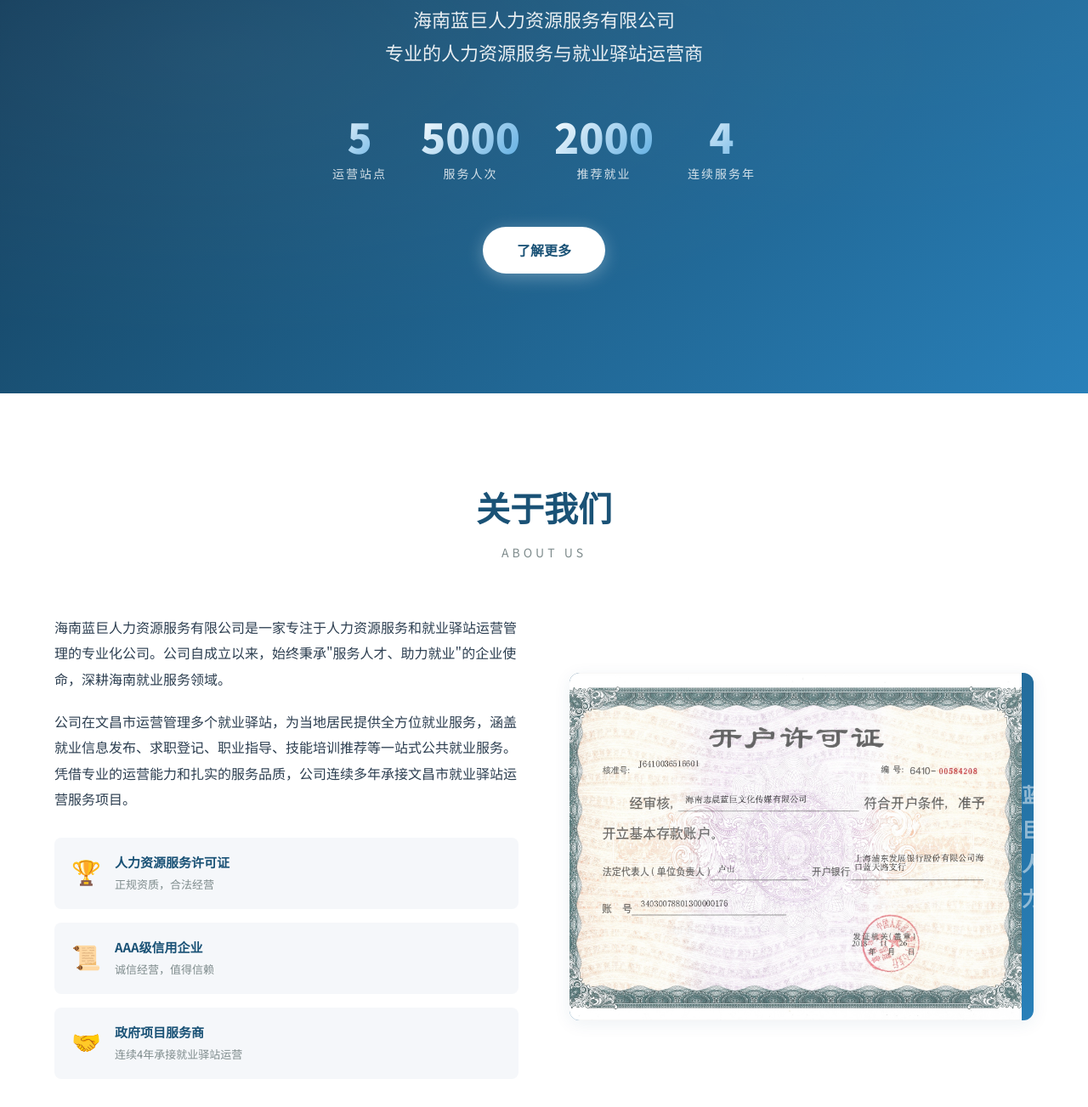
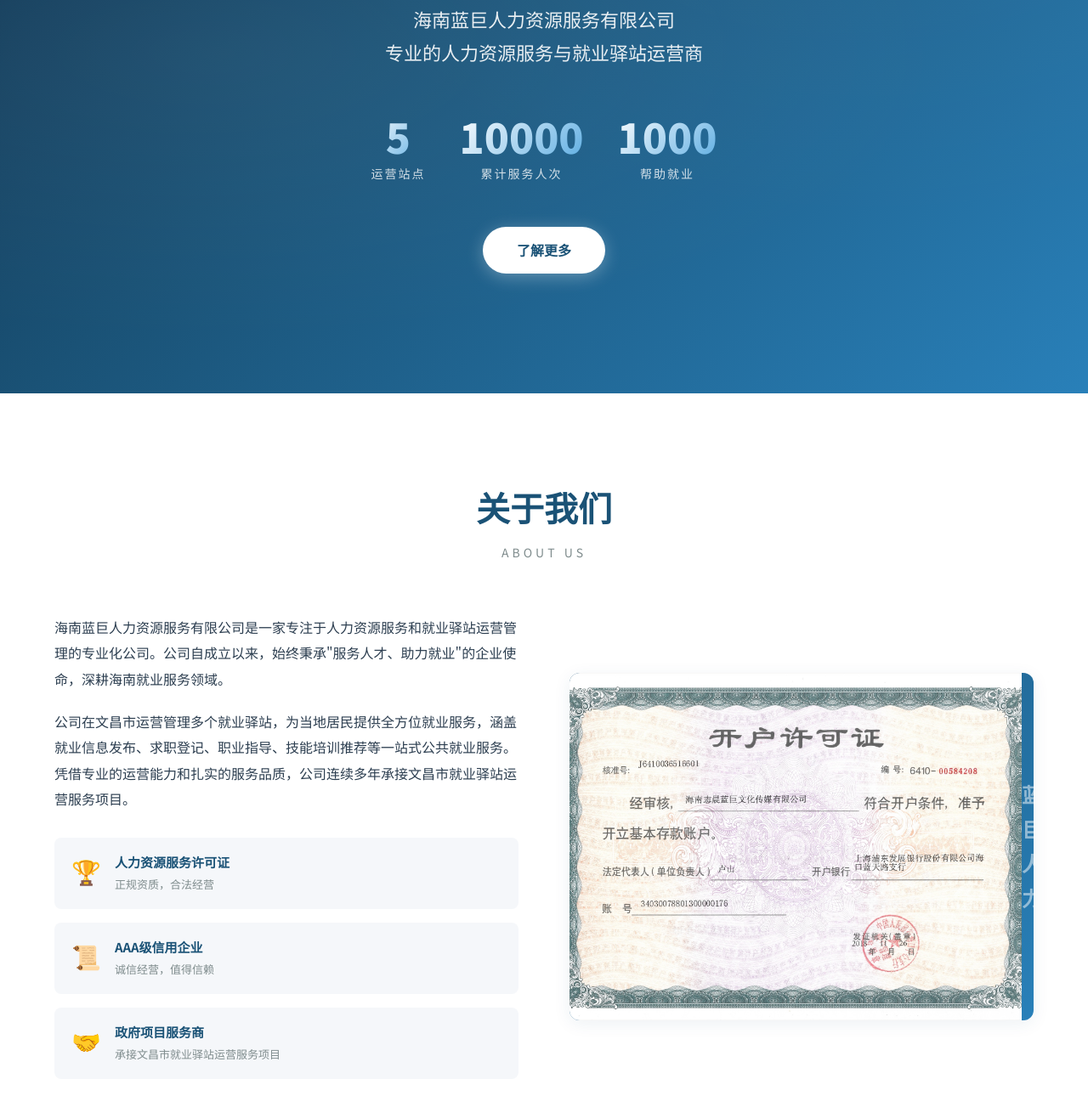
Before and after one commit to lushan888/lanjuhr, a plain HTML site: page index.html in a window 1280 px wide. Shown: the part 337-1640 px from the top of the page at 85% size. Drawn offline with Linux system fonts and the light colour scheme; files whose address does not match are found by name.

Commit message:
[fix] 修复域名CNAME、删除连续服务4年、调整服务数据、修复画廊路径、清理CSS重复块

```diff
--- a/assets/main.js
+++ b/assets/main.js
@@ -111,7 +111,7 @@
                 var item = document.createElement('div');
                 item.className = 'gallery-item';
                 var imgEl = document.createElement('img');
-                imgEl.src = src;
+                imgEl.src = 'assets/' + src;
                 imgEl.alt = '蓝巨人力工作掠影';
                 item.appendChild(imgEl);
                 item.addEventListener('click', function() {
@@ -147,7 +147,7 @@
 
     function openLightbox(src) {
         var img = document.getElementById('lightboxImg');
-        img.src = src;
+        img.src = 'assets/' + src;
         lightbox.classList.add('active');
         document.body.style.overflow = 'hidden';
     }
--- a/assets/style.css
+++ b/assets/style.css
@@ -468,10 +468,6 @@
 /* ====== Responsive ====== */
 @media (max-width: 1024px) {
     .business-grid { grid-template-columns: repeat(2, 1fr); }
-    .g
-/* ====== Continue: Responsive ====== */
-@media (max-width: 1024px) {
-    .business-grid { grid-template-columns: repeat(2, 1fr); }
     .gallery-grid { grid-template-columns: repeat(3, 1fr); }
     .footer-grid { grid-template-columns: 1fr 1fr; }
 }
--- a/index.html
+++ b/index.html
@@ -43,17 +43,14 @@
                 <span class="stat-label">运营站点</span>
             </div>
             <div class="stat-item">
-                <span class="stat-num" data-target="5000">0</span>
-                <span class="stat-label">服务人次</span>
+                <span class="stat-num" data-target="10000">0</span>
+                <span class="stat-label">累计服务人次</span>
             </div>
             <div class="stat-item">
-                <span class="stat-num" data-target="2000">0</span>
-                <span class="stat-label">推荐就业</span>
+                <span class="stat-num" data-target="1000">0</span>
+                <span class="stat-label">帮助就业</span>
             </div>
-            <div class="stat-item">
-                <span class="stat-num" data-target="4">0</span>
-                <span class="stat-label">连续服务年</span>
-            </div>
+
         </div>
         <a href="#about" class="btn btn-primary">了解更多</a>
     </div>
@@ -89,7 +86,7 @@
                         <div class="qual-icon">🤝</div>
                         <div>
                             <h4>政府项目服务商</h4>
-                            <p>连续4年承接就业驿站运营</p>
+                            <p>承接文昌市就业驿站运营服务项目</p>
                         </div>
                     </div>
                 </div>
@@ -210,7 +207,7 @@
                 </div>
                 <div class="case-info">
                     <h3>文昌市就业驿站运营项目</h3>
-                    <p>连续4年（2023-2026）承接文昌市龙楼、潭牛、抱罗、公坡、东路5个乡镇就业驿站运营服务</p>
+                    <p>承接文昌市龙楼、潭牛、抱罗、公坡、东路5个乡镇就业驿站运营服务</p>
                     <span class="case-tag">政府项目</span>
                 </div>
             </div>
```
Also changed, not shown: 1 other file.
